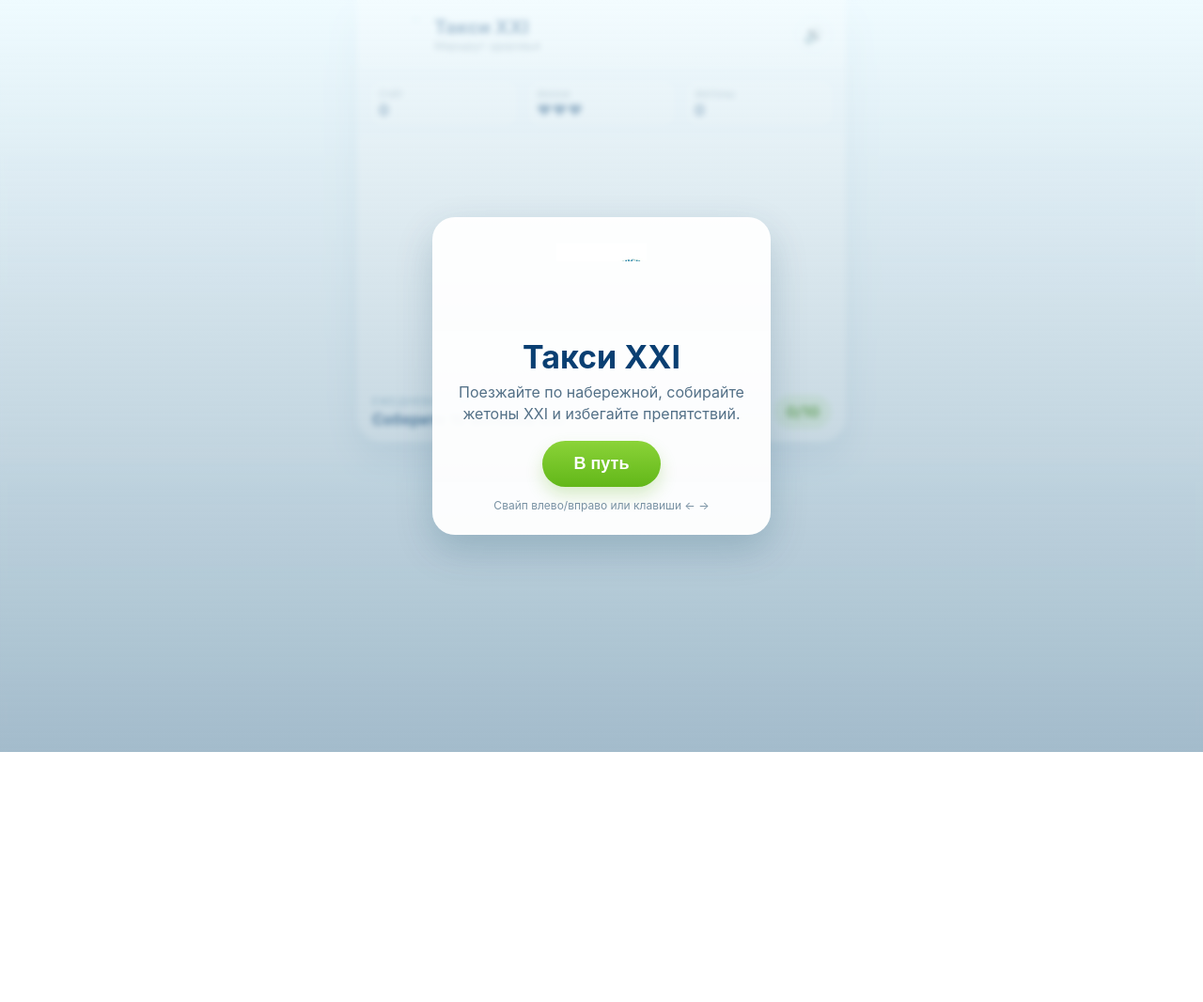
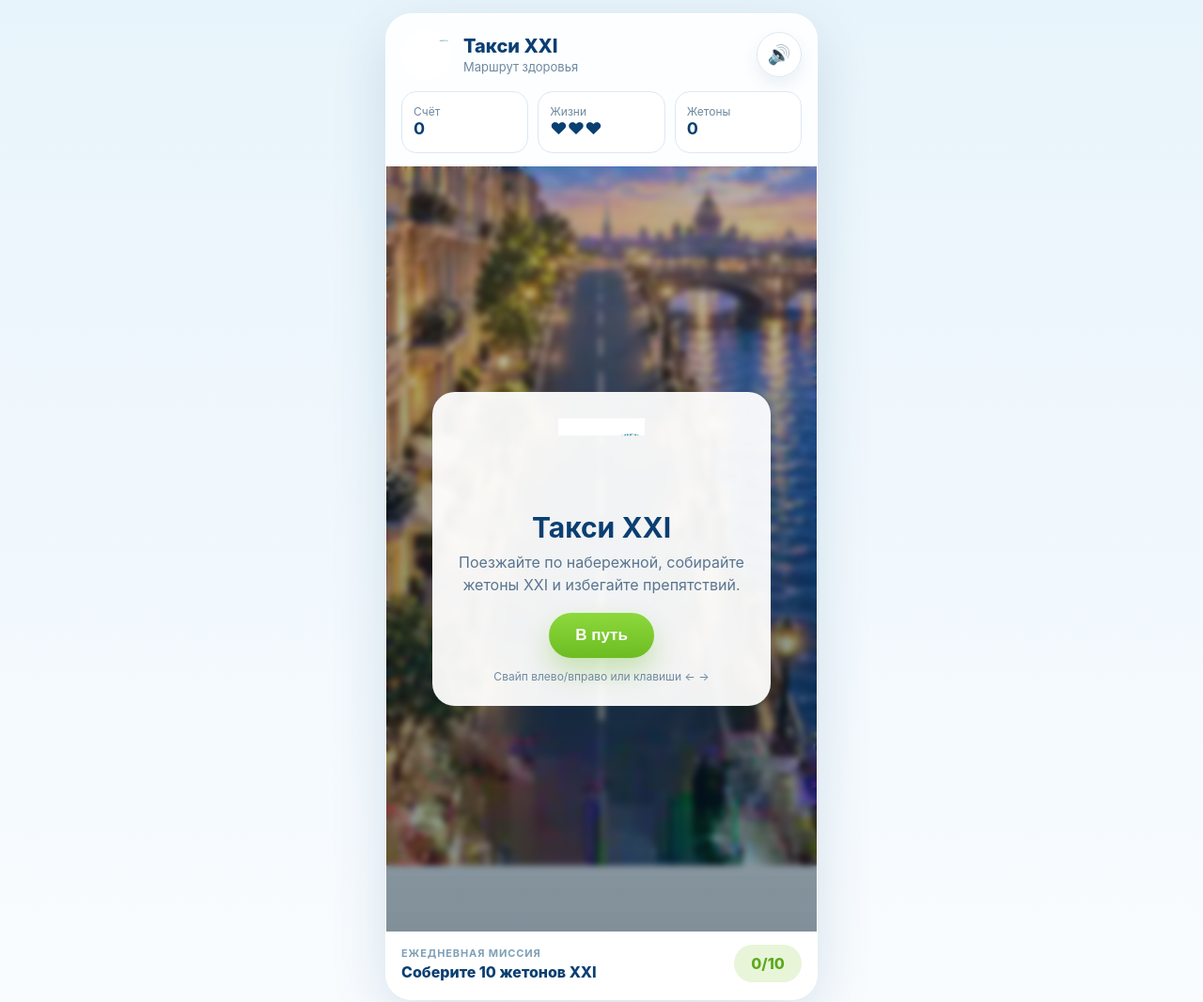
Before and after one commit to artemsmakov1997-debug/21st-century, a plain HTML site: page index.html in a window 1280 px wide. Shown: the top 1066 px of the page at 94% size. Before the commit the page ends 800 px from the top, so only its background shows below. Drawn offline with Linux system fonts and the light colour scheme.

Commit message:
Use cinematic Petersburg background and refined UI

```diff
--- a/styles.css
+++ b/styles.css
@@ -2,20 +2,48 @@
   --blue:#0A71B9;
   --blue-dark:#0A3F72;
   --green:#79C62B;
-  --green-dark:#5DAE16;
-  --ice:#EAF7FD;
-  --ink:#12324A;
-  --white:#fff;
+  --green-dark:#5CA91E;
+  --line:#DCE8F2;
+  --text:#173B5B;
+  --muted:#6F89A0;
 }
 *{box-sizing:border-box}
-html,body{margin:0;min-height:100%;font-family:Inter,Arial,sans-serif;background:linear-gradient(180deg,#eefaff,#f8fbfd);color:var(--ink)}
-body{display:flex;justify-content:center;align-items:flex-start}
-.app-shell{width:min(100%,540px);padding:0 10px 22px}
-.game-card{background:#fff;border-radius:0 0 26px 26px;overflow:hidden;box-shadow:0 18px 40px rgba(12,76,120,.12)}
-.topbar{height:74px;display:flex;align-items:center;justify-content:space-between;padding:10px 14px;border-bottom:1px solid #e8f2f7}
-.brand{display:flex;align-items:center;gap:10px}.brand-logo{width:58px;height:58px;object-fit:contain}.brand-title{font-size:20px;font-weight:800;color:var(--blue-dark)}.brand-subtitle{font-size:12px;color:#5c768a}.icon-btn{border:1px solid #d6e9f3;background:#fff;width:40px;height:40px;border-radius:50%;font-size:18px}
-.hud{display:grid;grid-template-columns:1fr 1fr 1fr;gap:8px;padding:10px 12px;background:#f9fcfe}.hud-pill{background:#fff;border:1px solid #e2edf3;border-radius:14px;padding:8px 10px;display:flex;flex-direction:column}.hud-pill span{font-size:11px;color:#6d8799}.hud-pill strong{font-size:16px;color:var(--blue-dark)}
-.canvas-wrap{position:relative;background:#dff5ff;aspect-ratio:3/5;overflow:hidden}canvas{width:100%;height:100%;display:block;touch-action:none}
-.overlay{position:absolute;inset:0;display:none;align-items:center;justify-content:center;padding:22px;background:linear-gradient(180deg,rgba(239,251,255,.75),rgba(14,76,115,.36));backdrop-filter:blur(3px)}.overlay.show{display:flex}.overlay-card{width:min(92%,360px);background:rgba(255,255,255,.95);border-radius:24px;padding:24px;text-align:center;box-shadow:0 16px 40px rgba(4,54,87,.2)}.overlay-logo{width:96px;height:96px;object-fit:contain}.overlay h1{margin:4px 0 6px;color:var(--blue-dark);font-size:34px}.overlay p{margin:0 0 18px;line-height:1.4;color:#537087}.primary-btn{border:0;border-radius:999px;background:linear-gradient(180deg,#8bd338,#62b719);color:#fff;font-weight:800;font-size:18px;padding:14px 34px;box-shadow:0 9px 18px rgba(100,180,30,.24)}.controls-note{font-size:12px;color:#7891a3;margin-top:12px}
-.mission{display:flex;align-items:center;justify-content:space-between;padding:14px 16px}.mission-label{font-size:11px;color:#77a0b7;text-transform:uppercase;letter-spacing:.08em}.mission-title{font-weight:700;color:var(--blue-dark);margin-top:2px}.mission-progress{background:#e9f7dc;color:#4f9b14;font-weight:800;padding:8px 12px;border-radius:999px}
-@media (max-width:390px){.brand-title{font-size:18px}.brand-logo{width:50px;height:50px}.topbar{height:66px}.hud-pill{padding:7px}.hud-pill strong{font-size:14px}}
+html,body{margin:0;min-height:100%;font-family:Inter,Arial,sans-serif;background:linear-gradient(180deg,#e8f4fb 0%,#f9fcff 100%);color:var(--text)}
+body{display:flex;justify-content:center;padding:14px}
+.app-shell{width:min(100%,460px)}
+.game-card{background:rgba(255,255,255,.90);border-radius:28px;overflow:hidden;box-shadow:0 20px 60px rgba(14,69,114,.14);border:1px solid rgba(255,255,255,.7)}
+.topbar{display:flex;justify-content:space-between;align-items:center;padding:16px 16px 12px}
+.brand{display:flex;align-items:center;gap:12px}
+.brand-logo{width:54px;height:54px;object-fit:contain;border-radius:50%;background:#fff}
+.brand-title{font-size:20px;font-weight:800;color:var(--blue-dark)}
+.brand-subtitle{color:var(--muted);font-size:13px;margin-top:2px}
+.icon-btn{width:48px;height:48px;border-radius:50%;border:1px solid var(--line);background:rgba(255,255,255,.94);cursor:pointer;font-size:20px;box-shadow:0 8px 18px rgba(14,69,114,.08)}
+.hud{display:grid;grid-template-columns:repeat(3,1fr);gap:10px;padding:0 16px 14px}
+.hud-pill{background:rgba(255,255,255,.96);border:1px solid var(--line);border-radius:16px;padding:11px 12px;min-height:66px;display:flex;flex-direction:column;justify-content:center}
+.hud-pill span{font-size:12px;color:var(--muted)}
+.hud-pill strong{font-size:18px;line-height:1.25;color:var(--blue-dark)}
+.stage{position:relative;width:100%;aspect-ratio:9/16;background-image:linear-gradient(to bottom,rgba(255,255,255,.06),rgba(255,255,255,0) 28%,rgba(0,0,0,.06) 100%),url('assets/bg-scene.webp');background-size:cover;background-position:center;overflow:hidden}
+.stage::before{content:"";position:absolute;inset:0;background:radial-gradient(circle at 50% 30%,rgba(255,202,114,.06),transparent 45%);pointer-events:none;z-index:1}
+#gameCanvas{position:absolute;inset:0;width:100%;height:100%;display:block;z-index:2;touch-action:none}
+.overlay{position:absolute;inset:0;display:none;align-items:center;justify-content:center;padding:22px;z-index:3;background:linear-gradient(180deg,rgba(8,38,59,.24),rgba(8,38,59,.48));backdrop-filter:blur(3px)}
+.overlay.show{display:flex}
+.overlay-card{width:min(92%,360px);padding:24px;border-radius:24px;background:rgba(255,255,255,.94);text-align:center;box-shadow:0 20px 50px rgba(5,35,56,.22)}
+.overlay-logo{width:92px;height:92px;object-fit:contain}
+.overlay h1{margin:6px 0 8px;color:var(--blue-dark);font-size:30px}
+.overlay p{margin:0 0 18px;color:#587590;line-height:1.45}
+.primary-btn{border:0;border-radius:999px;background:linear-gradient(180deg,#8DD93D,#6CBC21);color:#fff;padding:14px 28px;font-size:17px;font-weight:800;cursor:pointer;box-shadow:0 14px 28px rgba(103,184,30,.3)}
+.controls-note{margin-top:12px;color:var(--muted);font-size:12px}
+.mission{display:flex;justify-content:space-between;align-items:center;gap:16px;padding:14px 16px 18px}
+.mission-label{font-size:11px;color:#7EA0B8;text-transform:uppercase;letter-spacing:.08em;font-weight:700}
+.mission-title{margin-top:3px;font-size:16px;font-weight:800;color:var(--blue-dark)}
+.mission-progress{background:#E8F5D8;color:var(--green-dark);font-weight:800;border-radius:999px;padding:10px 14px;min-width:72px;text-align:center}
+@media(max-width:390px){
+  body{padding:8px}
+  .brand-title{font-size:18px}
+  .hud{gap:8px;padding:0 12px 12px}
+  .hud-pill{min-height:60px;padding:9px 10px}
+  .hud-pill strong{font-size:16px}
+  .topbar{padding:12px 12px 10px}
+  .mission{padding:12px}
+  .mission-title{font-size:14px}
+}
```
